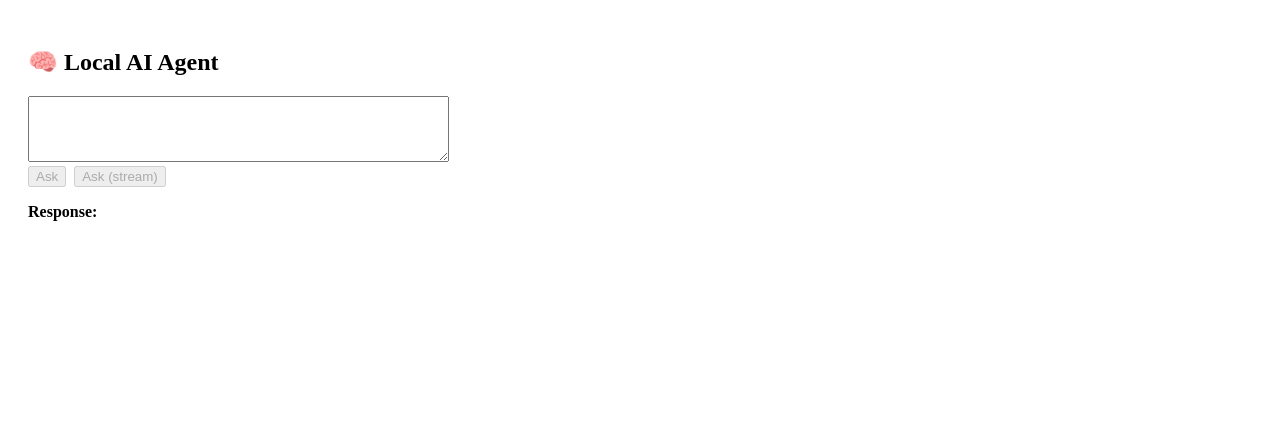
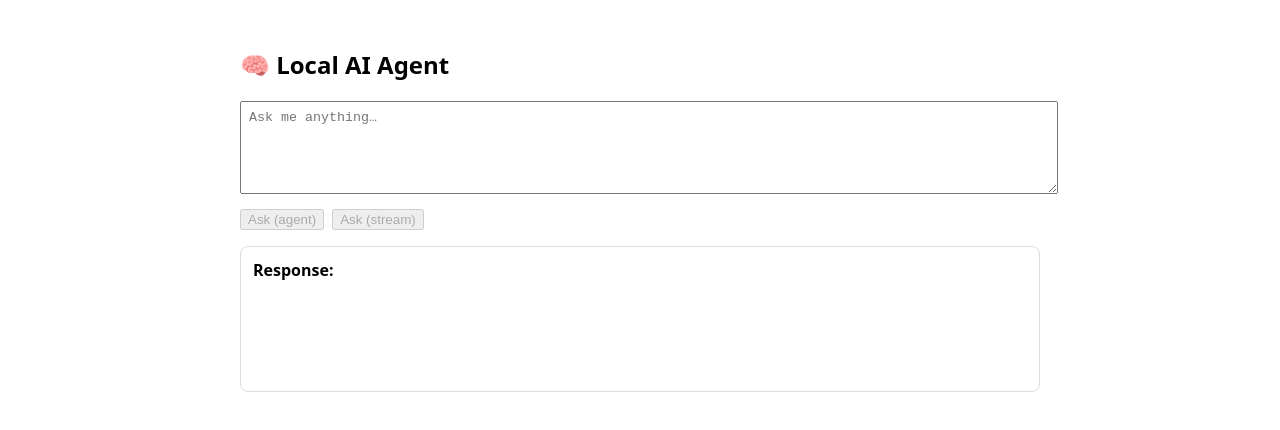
Before and after one commit to zakaria-statistics/llm-ai-project, a React (Vite) app in the folder frontend/: page / in a window 1280 px wide. Shown: the top 430 px of the page. Built offline with nearby package versions, Linux system fonts and the light colour scheme.

Commit message:
fix: pseudo commit

```diff
--- a/frontend/src/App.jsx
+++ b/frontend/src/App.jsx
@@ -1,85 +1,130 @@
-import { useState } from 'react';
+import { useState, useRef } from 'react';
 
 function App() {
   const [prompt, setPrompt] = useState('');
   const [response, setResponse] = useState('');
   const [loading, setLoading] = useState(false);
+  const [streaming, setStreaming] = useState(false);
   const [error, setError] = useState('');
+  const abortRef = useRef<AbortController | null>(null);
+
+  const API_BASE = "http://196.115.125.145:8000";
 
   const askAgent = async () => {
     setLoading(true);
+    setStreaming(false);
     setError('');
     setResponse('');
     try {
-      const res = await fetch("http://196.115.125.145:8000/ask", {
+      const res = await fetch(`${API_BASE}/ask`, {
         method: "POST",
         headers: { 'Content-Type': 'application/json' },
         body: JSON.stringify({ prompt })
       });
       if (!res.ok) {
-        const err = await res.json();
+        const err = await res.json().catch(() => ({}));
         throw new Error(err.detail || "Unknown error");
       }
       const data = await res.json();
       setResponse(data.response);
     } catch (err) {
-      setError(err.message);
+      setError(err instanceof Error ? err.message : String(err));
     } finally {
       setLoading(false);
     }
   };
 
   const askAgentStream = async () => {
-    setLoading(true);
+    setLoading(false);
+    setStreaming(true);
     setError('');
     setResponse('');
+
+    const controller = new AbortController();
+    abortRef.current = controller;
+
     try {
-      const res = await fetch("http://196.115.125.145:8000/ask_stream", {
+      const res = await fetch(`${API_BASE}/ask_stream`, {
         method: "POST",
         headers: { 'Content-Type': 'application/json' },
-        body: JSON.stringify({ prompt })
+        body: JSON.stringify({ prompt }),
+        signal: controller.signal
       });
+
       if (!res.ok || !res.body) {
-        const errTxt = await res.text();
+        const errTxt = await res.text().catch(() => "");
         throw new Error(errTxt || "Stream failed");
       }
+
       const reader = res.body.getReader();
       const decoder = new TextDecoder();
-      let done = false;
-      while (!done) {
-        const { value, done: doneReading } = await reader.read();
-        done = doneReading;
+
+      while (true) {
+        const { value, done } = await reader.read();
+        if (done) break;
         if (value) {
           const chunk = decoder.decode(value, { stream: true });
           setResponse(prev => prev + chunk);
         }
       }
-    } catch (err){
-      setError(err.message);
+    } catch (err) {
+      if (err.name === 'AbortError') {
+        setError('Stream aborted by user.');
+      } else {
+        setError(err instanceof Error ? err.message : String(err));
+      }
     } finally {
-      setLoading(false);
+      setStreaming(false);
+      abortRef.current = null;
     }
-  }
+  };
+
+  const stopStream = () => {
+    if (abortRef.current) {
+      abortRef.current.abort();
+    }
+  };
+
+  const busy = loading || streaming;
 
   return (
-    <div style={{ padding: 20 }}>
+    <div style={{ padding: 20, maxWidth: 800, margin: "0 auto", fontFamily: "ui-sans-serif, system-ui" }}>
       <h2>🧠 Local AI Agent</h2>
+
       <textarea
-        rows="4"
-        cols="50"
+        rows={5}
+        style={{ width: "100%", padding: 8 }}
         value={prompt}
+        placeholder="Ask me anything…"
         onChange={e => setPrompt(e.target.value)}
       />
-      <br />
-      <button onClick={askAgent} disabled={loading || !prompt.trim()}>
-        {loading ? "Loading..." : "Ask"}
-      </button>
-      <button onClick={askAgentStream} disabled={loading || !prompt.trim()} style={{ marginLeft: 8 }}>
-        {loading ? "Streaming..." : "Ask (stream)"}
-      </button>
-      {loading && <div>⏳ Waiting for response...</div>}
-      {error && <div style={{ color: 'red' }}>Error: {error}</div>}
-      <p><strong>Response:</strong> {typeof response === "string" ? response : JSON.stringify(response)}</p>
+
+      <div style={{ marginTop: 10, display: "flex", gap: 8 }}>
+        <button onClick={askAgent} disabled={busy || !prompt.trim()}>
+          {loading ? "Loading…" : "Ask (agent)"}
+        </button>
+
+        {!streaming ? (
+          <button onClick={askAgentStream} disabled={busy || !prompt.trim()}>
+            Ask (stream)
+          </button>
+        ) : (
+          <button onClick={stopStream} style={{ background: '#eee' }}>
+            ⏹ Stop
+          </button>
+        )}
+      </div>
+
+      {(loading || streaming) && <div style={{ marginTop: 8 }}>⏳ {streaming ? 'Streaming…' : 'Waiting for response…'}</div>}
+      {error && <div style={{ color: 'red', marginTop: 8 }}>Error: {error}</div>}
+
+      <div style={{
+        marginTop: 16, whiteSpace: 'pre-wrap', padding: 12,
+        border: '1px solid #ddd', borderRadius: 8, minHeight: 120
+      }}>
+        <strong>Response:</strong>
+        <div style={{ marginTop: 8 }}>{response}</div>
+      </div>
     </div>
   );
 }
```
Also changed, not shown: 1 other file (tests, documents, lock files or other folders).
